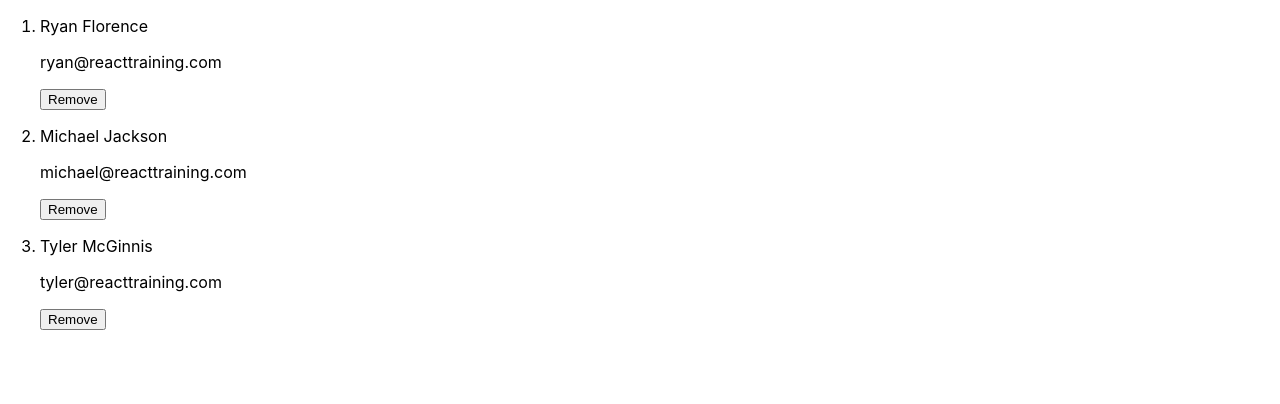
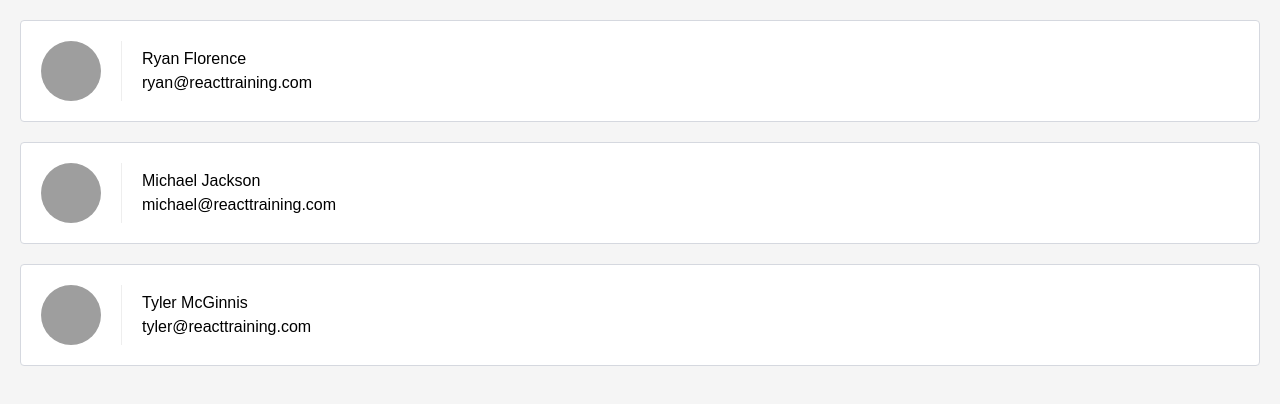
Before and after one commit to krittiyaclark/React-Contacts, a React (Create React App) app: page / in a window 1280 px wide. Shown: the top 404 px of the page. Built offline with nearby package versions, Linux system fonts and the light colour scheme.

Commit message:
Add style for UI

```diff
--- a/src/index.css
+++ b/src/index.css
@@ -1,14 +1,198 @@
-body {
-  margin: 0;
-  padding: 0;
-  font-family: -apple-system, BlinkMacSystemFont, "Segoe UI", "Roboto", "Oxygen",
-    "Ubuntu", "Cantarell", "Fira Sans", "Droid Sans", "Helvetica Neue",
-    sans-serif;
-  -webkit-font-smoothing: antialiased;
-  -moz-osx-font-smoothing: grayscale;
+html {
+    box-sizing: border-box;
 }
 
-code {
-  font-family: source-code-pro, Menlo, Monaco, Consolas, "Courier New",
-    monospace;
+*,
+*:before,
+*:after {
+    box-sizing: inherit;
 }
+
+html,
+body,
+.root {
+    height: 100%;
+}
+
+body {
+    margin: 0;
+    padding: 0;
+    font-family: sans-serif;
+    line-height: 1.5;
+}
+
+body,
+.app {
+    background: #f5f5f5;
+}
+
+/* CreateContact */
+
+.close-create-contact {
+    display: block;
+    width: 60px;
+    height: 60px;
+    /* background-image: url('./icons/arrow-back.svg'); */
+    background-position: center;
+    background-repeat: no-repeat;
+    background-size: 30px;
+    font-size: 0;
+}
+
+.create-contact-form {
+    padding: 20px;
+    max-width: 500px;
+    margin: 0 auto;
+    display: flex;
+}
+
+.create-contact-details {
+    margin-left: 20px;
+}
+
+.create-contact-avatar-input {
+    min-width: 60px;
+    height: 60px;
+    background-color: white;
+    /* background-image: url('./icons/person.svg'); */
+    background-size: 32px 32px;
+    background-position: center;
+    background-repeat: no-repeat;
+    border-radius: 50%;
+}
+
+.create-contact-details input {
+    width: 100%;
+    padding: 5px 10px;
+    margin-bottom: 10px;
+    font-size: inherit;
+    background: transparent;
+    border: none;
+    border-bottom: 1px solid #ccc;
+    outline: 0;
+}
+
+.create-contact-details button {
+    margin-top: 20px;
+    background: #ccc;
+    padding: 10px;
+    text-transform: uppercase;
+    font-size: inherit;
+    border: none;
+    outline: 0;
+}
+
+/* ListContacts */
+
+.list-contacts {
+    padding-top: 60px;
+}
+
+.list-contacts-top {
+    position: fixed;
+    width: 100%;
+    top: 0;
+    border-bottom: 1px solid #d5d8df;
+    display: flex;
+}
+
+.search-contacts {
+    width: 100%;
+    padding: 20px 20px 20px 60px;
+    /* background-image: url('./icons/search.svg'); */
+    background-repeat: no-repeat;
+    background-position: 20px center;
+    background-size: 1.2em;
+    font-size: 1.2em;
+    border: 0;
+    outline: none;
+}
+
+.add-contact {
+    display: block;
+    width: 73px;
+    background: white;
+    /* background-image: url('./icons/person-add.svg'); */
+    background-repeat: no-repeat;
+    background-position: center;
+    background-size: 28px;
+    font-size: 0;
+}
+
+.showing-contacts {
+    text-align: center;
+    margin: 20px 0;
+}
+
+.showing-contacts button {
+    color: blue;
+    background: transparent;
+    border: none;
+    cursor: pointer;
+    font-size: inherit;
+}
+
+.contact-list {
+    width: 100%;
+    margin: 0;
+    padding: 0;
+    list-style-type: none;
+}
+
+.contact-list-item {
+    padding: 20px;
+    background: white;
+    display: flex;
+}
+
+@media (min-width: 600px) {
+    .contact-list-item {
+        margin: 20px;
+        border: 1px solid #d5d8df;
+        border-radius: 4px;
+    }
+}
+
+.contact-avatar {
+    width: 60px;
+    height: 60px;
+    margin-right: 20px;
+    background-repeat: no-repeat;
+    background-size: cover;
+    border-radius: 50%;
+    flex-shrink: 0;
+}
+
+.contact-details {
+    padding-left: 20px;
+    border-left: 1px solid #eee;
+    flex: 1;
+    overflow: hidden;
+    display: flex;
+    flex-direction: column;
+    justify-content: center;
+}
+
+.contact-details p {
+    margin: 0;
+    min-width: 0;
+    white-space: nowrap;
+    overflow: hidden;
+    text-overflow: ellipsis;
+}
+
+.contact-remove {
+    padding-left: 20px;
+    align-self: center;
+    width: 32px;
+    height: 32px;
+    background-color: transparent;
+    /* background-image: url('./icons/cancel.svg'); */
+    background-size: 100% 100%;
+    border: 0;
+    color: black;
+    font-size: 0;
+    vertical-align: middle;
+    cursor: pointer;
+    outline: none;
+}
```
